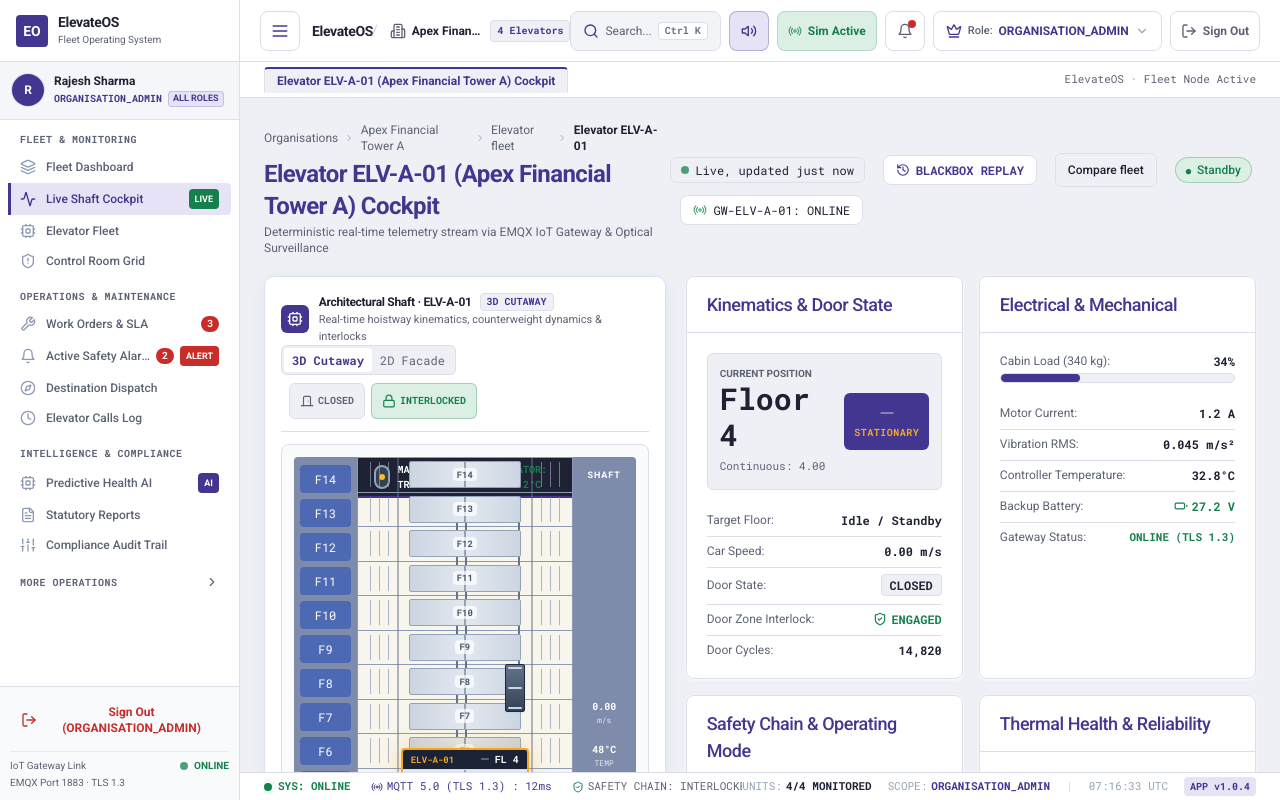
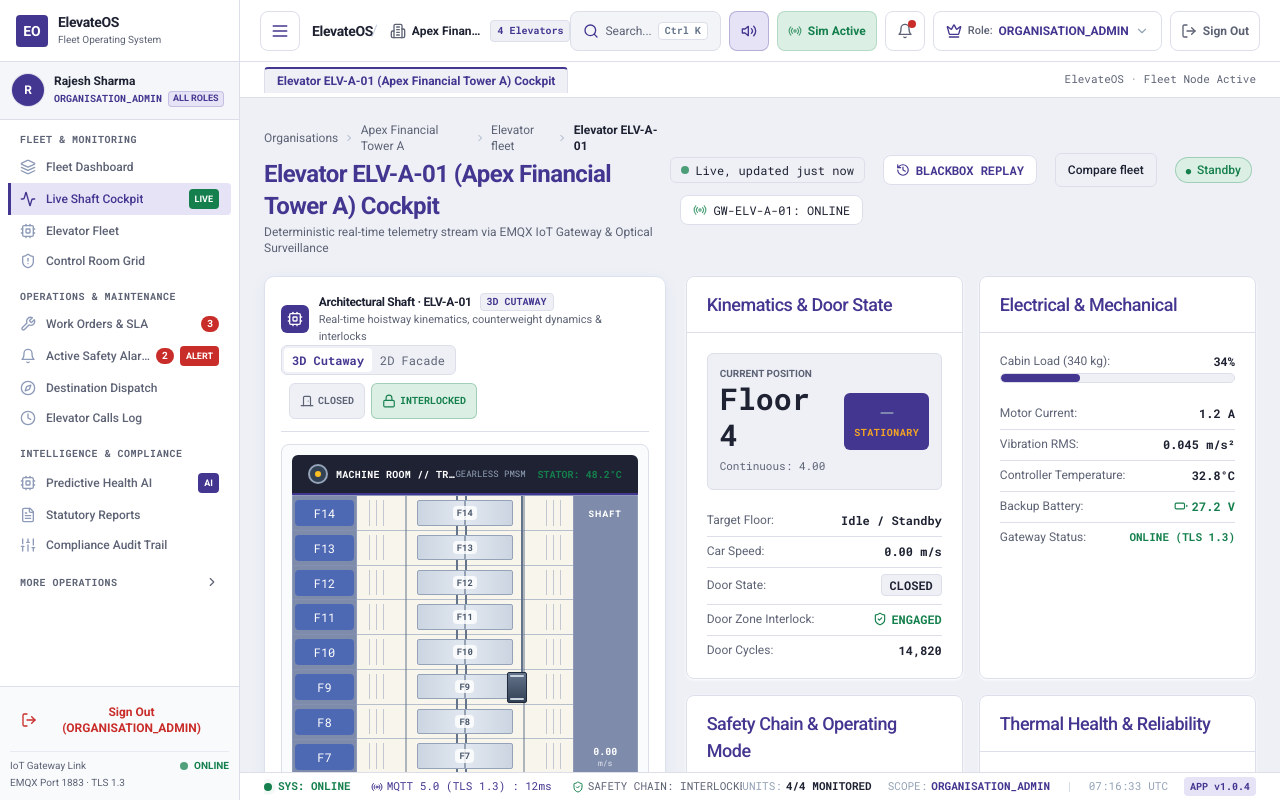
Before and after one commit to amitparmar1702/Smart-Elevator-Management-Control, a Next.js app in the folder apps/web/: page /elevators/elv-a-01/live in a window 1280 px wide. Built offline with nearby package versions, Linux system fonts and the light colour scheme.

Commit message:
fix(shaft): eliminate machine room deck collision with floor 14 and scale car to single floor height

```diff
--- a/apps/web/components/shaft/ElevatorShaftVisualizer.tsx
+++ b/apps/web/components/shaft/ElevatorShaftVisualizer.tsx
@@ -1,6 +1,6 @@
 'use client';
 
-import React, { useState } from 'react';
+import React, { useState, useMemo } from 'react';
 import {
   ArrowUp,
   ArrowDown,
@@ -11,7 +11,6 @@ import {
   Lock,
   ShieldAlert,
   Zap,
-  Compass,
   Layers,
   Volume2
 } from 'lucide-react';
@@ -36,9 +35,10 @@ export function ElevatorShaftVisualizer({
   const [viewMode, setViewMode] = useState<'ISOMETRIC' | 'FACADE'>('ISOMETRIC');
 
   // Generate list of floors from top to bottom based on actual data
-  const floorList = floors && floors.length > 0
-    ? [...floors].sort((a, b) => b.floorNumber - a.floorNumber)
-    : (() => {
+  const floorList = useMemo(() => {
+    if (floors && floors.length > 0) {
+      return [...floors].sort((a, b) => b.floorNumber - a.floorNumber);
+    }
     const list = [];
     for (let f = maxFloor; f >= minFloor; f--) {
       if (f === 0) continue;
@@ -48,21 +48,48 @@ export function ElevatorShaftVisualizer({
       });
     }
     return list;
-      })();
+  }, [floors, minFloor, maxFloor]);
 
   const numFloors = floorList.length;
   const currentFloorRound = Math.round(telemetry.floor);
 
-  // Vertical position calculation (percentage from bottom of shaft)
-  const effectiveMin = floorList[floorList.length - 1]?.floorNumber ?? minFloor;
-  const effectiveMax = floorList[0]?.floorNumber ?? maxFloor;
-  const clampedFloor = Math.max(effectiveMin, Math.min(effectiveMax, telemetry.floor));
-  const floorSpan = effectiveMax - effectiveMin || 1;
-  const carBottomPct = ((clampedFloor - effectiveMin) / floorSpan) * 80 + 3;
+  // Sorted ascending floors for fractional interpolation
+  const sortedAsc = useMemo(() => {
+    return [...floorList].sort((a, b) => a.floorNumber - b.floorNumber);
+  }, [floorList]);
+
+  const effectiveMin = sortedAsc[0]?.floorNumber ?? minFloor;
+  const effectiveMax = sortedAsc[sortedAsc.length - 1]?.floorNumber ?? maxFloor;
+
+  // Exact fractional bottom index (0 = bottom row, numFloors - 1 = top row)
+  const getFractionalBottomIndex = (floor: number): number => {
+    const clamped = Math.max(effectiveMin, Math.min(effectiveMax, floor));
+    for (let i = 0; i < sortedAsc.length; i++) {
+      if (sortedAsc[i].floorNumber === clamped) return i;
+      if (sortedAsc[i].floorNumber < clamped && i + 1 < sortedAsc.length && sortedAsc[i + 1].floorNumber > clamped) {
+        const lower = sortedAsc[i].floorNumber;
+        const upper = sortedAsc[i + 1].floorNumber;
+        const frac = (clamped - lower) / (upper - lower);
+        return i + frac;
+      }
+    }
+    return 0;
+  };
+
+  const carBottomIndex = getFractionalBottomIndex(telemetry.floor);
+  const rowHeightPct = 100 / numFloors;
+  // Car height: scaled to 86% of a single floor row so it never overlaps adjacent floors!
+  const carHeightPct = rowHeightPct * 0.86;
+  const carCenterPct = (carBottomIndex + 0.5) * rowHeightPct;
+  const carBottomPct = Math.max(0.4, Math.min(100 - carHeightPct - 0.4, carCenterPct - (carHeightPct / 2)));
+
   // Counterweight position is mathematically inverted
-  const counterweightBottomPct = 84 - ((clampedFloor - effectiveMin) / floorSpan) * 80;
+  const cwHeightPct = rowHeightPct * 0.90;
+  const cwBottomIndex = (numFloors - 1) - carBottomIndex;
+  const cwCenterPct = (cwBottomIndex + 0.5) * rowHeightPct;
+  const counterweightBottomPct = Math.max(0.4, Math.min(100 - cwHeightPct - 0.4, cwCenterPct - (cwHeightPct / 2)));
 
-  // Door opening state
+  // Door opening percentage
   const isDoorOpen = telemetry.doorState === 'OPEN' || telemetry.doorState === 'OPENING';
   const doorWidthPct = telemetry.doorState === 'OPEN' ? 0 : telemetry.doorState === 'CLOSING' ? 35 : telemetry.doorState === 'OPENING' ? 15 : 50;
 
@@ -149,78 +176,89 @@ export function ElevatorShaftVisualizer({
         </div>
       </div>
 
-      {/* Main Architectural Building Cross-Section */}
-      <div className="relative w-full h-[580px] bg-[#FAFBFD] rounded-[8px] border border-[#DCDFEA] p-3 flex overflow-hidden">
-        {/* Left Building Side Column (#7E8BAB) with Floor Chips */}
-        <div className="w-14 sm:w-16 bg-[#7E8BAB] rounded-l flex flex-col justify-between py-2 px-1.5 z-20 shadow-sm border-r border-[#8D9AB8]">
-          {floorList.map((f) => {
-            const isCarHere = currentFloorRound === f.floorNumber;
-            const isTarget = telemetry.targetFloor === f.floorNumber;
+      {/* Main Architectural Building Cross-Section (Penthouse Deck + Hoistway) */}
+      <div className="relative w-full h-[620px] bg-[#FAFBFD] rounded-[8px] border border-[#DCDFEA] p-2 sm:p-2.5 flex flex-col overflow-hidden">
 
-            return (
-              <button
-                key={f.floorNumber}
-                onClick={() => handleFloorClick(f.floorNumber)}
-                title={`Call elevator to Floor ${f.displayName}`}
-                className={`w-full h-7 rounded flex items-center justify-center font-mono text-xs transition-all ${
-                  isCarHere
-                    ? 'bg-[#433690] text-white shadow-sm ring-2 ring-white/50 font-bold scale-105'
-                    : isTarget
-                    ? 'bg-white text-[#433690] border-2 border-[#433690] font-bold'
-                    : 'bg-[#4E69B4] hover:bg-[#3D5699] text-white font-medium'
-                }`}
-              >
-                {f.displayName}
-              </button>
-            );
-          })}
-        </div>
-
-        {/* Central Building Facade & Hoistway */}
-        <div className="relative flex-1 bg-[#F8F5EC] border-y border-[#8D9AB8] flex flex-col justify-between overflow-hidden">
-          {/* Overhead Machine Room Deck in Isometric mode */}
+        {/* Overhead Machine Room Penthouse Deck (Sits ABOVE the top floor, never collides!) */}
         {viewMode === 'ISOMETRIC' && (
-            <div className="absolute top-0 left-0 right-0 h-10 bg-[#1E2232] border-b-2 border-[#433690] z-25 flex items-center justify-between px-4 text-[10px] font-mono text-slate-300">
-              <div className="flex items-center space-x-2">
+          <div className="h-10 bg-[#1E2232] border-b-2 border-[#433690] rounded-t-[6px] flex items-center justify-between px-3 sm:px-4 text-[10px] font-mono text-slate-300 flex-shrink-0 z-20 shadow-xs mb-0">
+            <div className="flex items-center space-x-2 min-w-0 truncate">
               {/* Motorized Spinning Traction Sheave */}
               <div
-                  className={`h-6 w-6 rounded-full border-2 border-slate-400 bg-slate-700 flex items-center justify-center ${
+                className={`h-5 w-5 rounded-full border-2 border-slate-400 bg-slate-700 flex items-center justify-center flex-shrink-0 ${
                   telemetry.direction !== 'STATIONARY' ? 'animate-spin' : ''
                 }`}
                 style={{ animationDuration: '0.8s' }}
               >
                 <div className="w-1.5 h-1.5 rounded-full bg-amber-400"></div>
               </div>
-                <span className="font-bold text-white">MACHINE ROOM // TRACTION SHEAVE</span>
+              <span className="font-bold text-white tracking-wide truncate">MACHINE ROOM // TRACTION SHEAVE</span>
             </div>
-              <span className="text-[#15804D] font-bold">STATOR: {telemetry.motorTempCelsius}°C</span>
+            <div className="flex items-center space-x-2 sm:space-x-3 flex-shrink-0">
+              <span className="hidden sm:inline text-slate-400 text-[9px]">GEARLESS PMSM</span>
+              <span className="text-[#15804D] font-bold">STATOR: {telemetry.motorTempCelsius}&deg;C</span>
+            </div>
           </div>
         )}
 
-          {/* Repeated Floor Slabs, Windows & Steel Landing Doors */}
+        {/* Structural Hoistway Body: 3 Perfectly Aligned Columns (Left buttons, Center shaft, Right specs) */}
+        <div className={`relative flex-1 flex overflow-hidden border border-[#8D9AB8] ${viewMode === 'ISOMETRIC' ? 'rounded-b-[6px]' : 'rounded-[6px]'} bg-[#F8F5EC]`}>
+
+          {/* Left Column: Floor Buttons (1-to-1 matching row height with center landing doors) */}
+          <div className="w-12 sm:w-16 bg-[#7E8BAB] flex flex-col border-r border-[#8D9AB8] z-20 shadow-xs">
+            {floorList.map((f) => {
+              const isCarHere = currentFloorRound === f.floorNumber;
+              const isTarget = telemetry.targetFloor === f.floorNumber;
+
+              return (
+                <div
+                  key={f.floorNumber}
+                  className="flex-1 w-full flex items-center justify-center p-0.5 border-b border-[#8D9AB8]/40 last:border-b-0"
+                >
+                  <button
+                    onClick={() => handleFloorClick(f.floorNumber)}
+                    title={`Call elevator to Floor ${f.displayName}`}
+                    className={`w-full h-full max-h-[26px] rounded flex items-center justify-center font-mono text-[10px] sm:text-xs font-bold transition-all ${
+                      isCarHere
+                        ? 'bg-[#433690] text-white shadow-sm ring-1 ring-white/80'
+                        : isTarget
+                        ? 'bg-white text-[#433690] border-2 border-[#433690]'
+                        : 'bg-[#4E69B4] hover:bg-[#3D5699] text-white font-medium'
+                    }`}
+                  >
+                    {f.displayName}
+                  </button>
+                </div>
+              );
+            })}
+          </div>
+
+          {/* Central Hoistway Column: Floor Slabs, Guide Rails, Wire Ropes, Counterweight & Car */}
+          <div className="relative flex-1 bg-[#F8F5EC] flex flex-col overflow-hidden">
+
+            {/* Repeated Floor Slabs, Window Bays & Steel Landing Doors */}
             {floorList.map((f) => (
               <div
                 key={f.floorNumber}
-              className="relative flex-1 w-full border-b border-[#8D9AB8] flex items-center justify-between px-3"
-              style={{ minHeight: `${100 / numFloors}%` }}
+                className="relative flex-1 w-full border-b border-[#8D9AB8]/60 last:border-b-0 flex items-center justify-between px-2 sm:px-3"
               >
                 {/* Left Window Bay */}
-              <div className="flex-1 h-full flex items-center space-x-2 opacity-70">
+                <div className="flex-1 h-full flex items-center space-x-1.5 opacity-50">
                   <div className="w-px h-3/4 bg-[#8D9AB8]"></div>
                   <div className="w-px h-3/4 bg-[#8D9AB8]"></div>
                   <div className="w-px h-3/4 bg-[#8D9AB8]"></div>
                 </div>
 
                 {/* Steel Landing Door in the Middle */}
-              <div className="w-20 sm:w-28 h-4/5 bg-gradient-to-r from-[#CBD5E1] via-[#E2E8F0] to-[#CBD5E1] border border-[#94A3B8] rounded-[2px] shadow-xs flex items-center justify-center relative overflow-hidden z-10">
+                <div className="w-16 sm:w-24 h-[75%] bg-gradient-to-r from-[#CBD5E1] via-[#E2E8F0] to-[#CBD5E1] border border-[#94A3B8] rounded-[2px] shadow-2xs flex items-center justify-center relative overflow-hidden z-10">
                   <div className="absolute top-0 bottom-0 left-1/2 w-0.5 bg-[#64748B]/60 -translate-x-1/2"></div>
-                <span className="text-[9px] font-mono font-bold text-[#475569] bg-white/70 px-1 rounded z-10">
+                  <span className="text-[9px] font-mono font-bold text-[#475569] bg-white/80 px-1 rounded z-10">
                     {f.displayName}
                   </span>
                 </div>
 
                 {/* Right Window Bay */}
-              <div className="flex-1 h-full flex items-center justify-end space-x-2 opacity-70">
+                <div className="flex-1 h-full flex items-center justify-end space-x-1.5 opacity-50">
                   <div className="w-px h-3/4 bg-[#8D9AB8]"></div>
                   <div className="w-px h-3/4 bg-[#8D9AB8]"></div>
                   <div className="w-px h-3/4 bg-[#8D9AB8]"></div>
@@ -228,69 +266,72 @@ export function ElevatorShaftVisualizer({
               </div>
             ))}
 
-          {/* Steel Hoist Wire Ropes */}
+            {/* Central Vertical Hoistway Guide Rails */}
+            <div className="absolute top-0 bottom-0 left-1/2 w-24 sm:w-32 -translate-x-1/2 pointer-events-none z-10">
+              <div className="absolute top-0 bottom-0 left-1 w-0.5 bg-[#64748B]/50"></div>
+              <div className="absolute top-0 bottom-0 right-1 w-0.5 bg-[#64748B]/50"></div>
+            </div>
+
+            {/* Steel Hoist Wire Ropes in Isometric Mode */}
             {viewMode === 'ISOMETRIC' && (
               <>
-              {/* Car Hoist Cables */}
+                {/* Car Hoist Cables (Connect from top of hoistway to roof of car) */}
                 <div
-                className="absolute top-10 w-0.5 bg-slate-500 pointer-events-none z-15"
-                style={{ left: '46%', bottom: `${carBottomPct + 10}%` }}
+                  className="absolute top-0 w-0.5 bg-slate-500 pointer-events-none z-15"
+                  style={{ left: '46%', bottom: `${carBottomPct + carHeightPct}%` }}
                 ></div>
                 <div
-                className="absolute top-10 w-0.5 bg-slate-500 pointer-events-none z-15"
-                style={{ left: '50%', bottom: `${carBottomPct + 10}%` }}
+                  className="absolute top-0 w-0.5 bg-slate-500 pointer-events-none z-15"
+                  style={{ left: '50%', bottom: `${carBottomPct + carHeightPct}%` }}
                 ></div>
 
-              {/* Counterweight Cables */}
+                {/* Counterweight Cables (Connect from top of hoistway to counterweight) */}
                 <div
-                className="absolute top-10 w-0.5 bg-slate-500 pointer-events-none z-15"
-                style={{ right: '24%', bottom: `${counterweightBottomPct + 8}%` }}
+                  className="absolute top-0 w-0.5 bg-slate-500 pointer-events-none z-15"
+                  style={{ right: '23%', bottom: `${counterweightBottomPct + cwHeightPct}%` }}
                 ></div>
 
-              {/* THE COUNTERWEIGHT (Moves vertically opposite to the car) */}
+                {/* THE COUNTERWEIGHT (Accurately sized & moves vertically opposite to the car) */}
                 <div
-                className="absolute w-5 h-12 bg-gradient-to-b from-slate-500 to-slate-700 rounded-[2px] border border-slate-800 shadow-sm z-20 transition-all duration-700 ease-in-out flex flex-col justify-between p-0.5"
+                  className="absolute w-4 sm:w-5 bg-gradient-to-b from-slate-500 to-slate-700 rounded-[2px] border border-slate-800 shadow-sm z-20 transition-all duration-700 ease-in-out flex flex-col justify-between p-0.5"
                   style={{
-                  right: '22%',
+                    right: '21%',
                     bottom: `${counterweightBottomPct}%`,
+                    height: `${cwHeightPct}%`,
                   }}
                   title="Counterweight Assembly"
                 >
-                <div className="h-0.5 bg-slate-300 rounded"></div>
                   <div className="h-0.5 bg-slate-300 rounded"></div>
                   <div className="h-0.5 bg-slate-300 rounded"></div>
                 </div>
               </>
             )}
 
-          {/* Central Vertical Shaft Hoistway Guide Rails */}
-          <div className="absolute top-0 bottom-0 left-1/2 w-28 sm:w-36 -translate-x-1/2 pointer-events-none z-10">
-            <div className="absolute top-0 bottom-0 left-1 w-0.5 bg-[#64748B]/50"></div>
-            <div className="absolute top-0 bottom-0 right-1 w-0.5 bg-[#64748B]/50"></div>
-          </div>
-
-          {/* THE ELEVATOR CAR (Warm Glowing Box #FFF2CF, Amber Border #F5A524) */}
+            {/* THE ELEVATOR CAR (Fits inside 1 floor row, never obscuring other floors!) */}
             <div
-            className="absolute left-1/2 -translate-x-1/2 w-24 sm:w-32 h-16 sm:h-20 bg-[#FFF2CF] border-2 border-[#F5A524] rounded-[4px] shadow-[0_0_20px_rgba(245,165,36,0.35)] flex flex-col justify-between transition-all duration-1000 ease-in-out z-30"
-            style={{ bottom: `${carBottomPct}%` }}
+              className="absolute left-1/2 -translate-x-1/2 w-24 sm:w-32 bg-[#FFF2CF] border-2 border-[#F5A524] rounded-[3px] shadow-[0_0_16px_rgba(245,165,36,0.4)] flex flex-col justify-between transition-all duration-700 ease-in-out z-30"
+              style={{
+                bottom: `${carBottomPct}%`,
+                height: `${carHeightPct}%`,
+              }}
             >
               {/* Dark Roof Display showing Direction Arrow and Floor */}
-            <div className="bg-[#1B2236] text-white px-2 py-0.5 flex items-center justify-between text-[10px] font-mono rounded-t-[2px] shadow-xs">
-              <span className="font-bold text-[#F5A524] text-[9px]">
+              <div className="bg-[#1B2236] text-white px-1.5 py-0.5 flex items-center justify-between text-[9px] font-mono rounded-t-[2px] shadow-xs flex-shrink-0">
+                <span className="font-bold text-[#F5A524] text-[8px] truncate">
                   {telemetry.elevatorId.toUpperCase()}
                 </span>
-              <div className="flex items-center space-x-1">
-                {telemetry.direction === 'UP' && <ArrowUp className="h-3 w-3 text-[#15804D] animate-bounce" />}
-                {telemetry.direction === 'DOWN' && <ArrowDown className="h-3 w-3 text-[#15804D] animate-bounce" />}
-                {telemetry.direction === 'STATIONARY' && <Minus className="h-3 w-3 text-slate-400" />}
-                <span className="font-bold text-white text-[10px]">
+                <div className="flex items-center space-x-1 flex-shrink-0">
+                  {telemetry.direction === 'UP' && <ArrowUp className="h-2.5 w-2.5 text-[#15804D] animate-bounce" />}
+                  {telemetry.direction === 'DOWN' && <ArrowDown className="h-2.5 w-2.5 text-[#15804D] animate-bounce" />}
+                  {telemetry.direction === 'STATIONARY' && <Minus className="h-2.5 w-2.5 text-slate-400" />}
+                  <span className="font-bold text-white text-[9px]">
                     FL {Math.round(telemetry.floor)}
                   </span>
                 </div>
               </div>
 
               {/* Car Interior & Sliding Doors */}
-            <div className="relative flex-1 bg-[#FFF9E6] border-y border-[#F5A524]/40 flex items-center justify-center overflow-hidden">
+              <div className="relative flex-1 bg-[#FFF9E6] border-y border-[#F5A524]/40 flex items-center justify-center overflow-hidden min-h-0">
                 {/* Left Sliding Door Panel */}
                 <div
                   className="absolute top-0 bottom-0 left-0 bg-[#E2E8F0] border-r border-[#94A3B8] transition-all duration-700 ease-in-out shadow-xs"
@@ -304,27 +345,27 @@ export function ElevatorShaftVisualizer({
                 ></div>
 
                 {/* Passenger/Load Indicator inside car */}
-              <div className="text-[10px] font-mono text-[#9C5C00] font-bold z-0">
+                <div className="text-[9px] font-mono text-[#9C5C00] font-bold z-0 truncate px-1">
                   {telemetry.loadPercent}% LOAD
                 </div>
               </div>
 
               {/* Car Floor / Toe Guard */}
-            <div className="h-1.5 bg-[#D97706] rounded-b-[2px]"></div>
+              <div className="h-1 bg-[#D97706] rounded-b-[2px] flex-shrink-0"></div>
             </div>
           </div>
 
-        {/* Right Building Side Column (#7E8BAB) */}
-        <div className="w-14 sm:w-16 bg-[#7E8BAB] rounded-r flex flex-col justify-between py-3 px-2 z-20 shadow-sm border-l border-[#8D9AB8] text-center">
+          {/* Right Column: Shaft Technical Telemetry */}
+          <div className="w-12 sm:w-16 bg-[#7E8BAB] flex flex-col justify-between py-3 px-1.5 z-20 shadow-xs border-l border-[#8D9AB8] text-center">
             <div className="text-[9px] font-bold text-white tracking-widest uppercase">
               SHAFT
             </div>
-          <div className="space-y-4">
-            <div className="text-[10px] font-mono text-white font-bold">
+            <div className="space-y-3">
+              <div className="text-[10px] font-mono text-white font-bold leading-tight">
                 {telemetry.velocityMps.toFixed(2)}
                 <span className="block text-[8px] font-normal text-slate-200">m/s</span>
               </div>
-            <div className="text-[10px] font-mono text-white font-bold">
+              <div className="text-[10px] font-mono text-white font-bold leading-tight">
                 {telemetry.motorTempCelsius.toFixed(0)}&deg;C
                 <span className="block text-[8px] font-normal text-slate-200">TEMP</span>
               </div>
@@ -334,10 +375,11 @@ export function ElevatorShaftVisualizer({
             </div>
           </div>
         </div>
+      </div>
 
       {/* Visualizer Footer Telemetry Summary */}
-      <div className="mt-3 pt-2.5 border-t border-[#DCDFEA] flex flex-wrap items-center justify-between text-xs text-[#5D6375]">
-        <div className="flex items-center space-x-3">
+      <div className="mt-3 pt-2.5 border-t border-[#DCDFEA] flex flex-wrap items-center justify-between text-xs text-[#5D6375] gap-2">
+        <div className="flex items-center space-x-2 sm:space-x-3">
           <span className="flex items-center space-x-1.5">
             <span className="h-2 w-2 rounded-full bg-[#15804D] inline-block animate-pulse"></span>
             <span className="font-medium text-[#1E2232]">Kinematic Tracking:</span>
@@ -349,7 +391,7 @@ export function ElevatorShaftVisualizer({
           <span>Velocity: <strong className="font-mono text-[#1E2232]">{telemetry.velocityMps.toFixed(2)} m/s</strong></span>
         </div>
 
-        <div className="text-[11px] font-mono">
+        <div suppressHydrationWarning className="text-[11px] font-mono">
           Last Packet: {new Date(telemetry.timestamp).toLocaleTimeString()}
         </div>
       </div>
```
Lines whose indentation alone changed are shown as unchanged.
